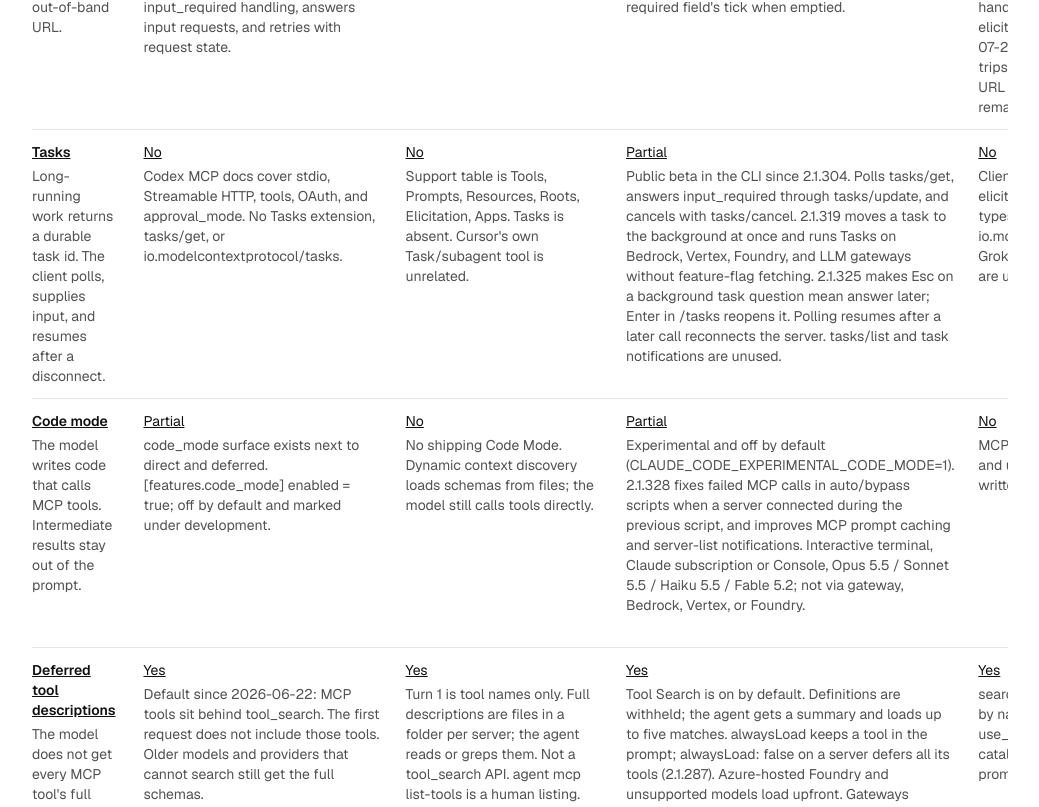
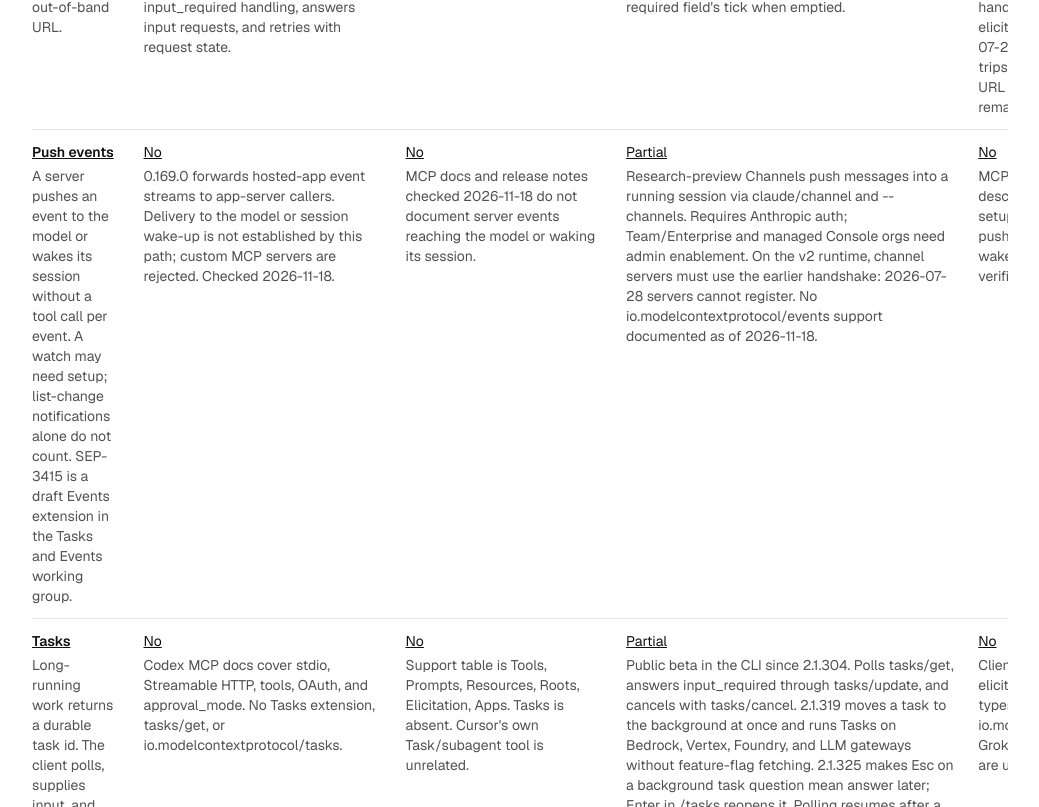
Before and after one commit to neon-solutions/ismcpgoodyet, a Next.js app: page / in a window 1280 px wide. Shown: the part 1013-1820 px from the top of the page, without its empty margins (120-1159 px from the left). Built offline with nearby package versions, Linux system fonts and the light colour scheme.

Commit message:
feat: add push events to the MCP scoreboard (#4)

```diff
--- a/content/site.ts
+++ b/content/site.ts
@@ -60,6 +60,16 @@ export const features = [
     specUrl:
       "https://modelcontextprotocol.io/specification/2026-07-28/client/elicitation",
     shippedAt: "2025-11-25",
+  },
+  {
+    id: "push-events",
+    name: "Push events",
+    kind: "spec",
+    summary:
+      "A server pushes an event to the model or wakes its session without a tool call per event. A watch may need setup; list-change notifications alone do not count. SEP-3415 is a draft Events extension in the Tasks and Events working group.",
+    specUrl:
+      "https://github.com/modelcontextprotocol/modelcontextprotocol/pull/3415",
+    shippedAt: "2026-10-05",
   },
   {
     id: "tasks",
@@ -221,6 +231,47 @@ export const status = {
       evidenceUrl: "https://docs.factory.com/changelog/release-notes",
       notes:
         "Elicitation prompts from MCP tools appear and resume after an interruption (0.112.0). MCP docs do not cover it; form vs URL mode is not documented.",
+    },
+  },
+  "push-events": {
+    codex: {
+      status: "no",
+      evidenceUrl:
+        "https://github.com/openai/codex/blob/rust-v0.169.0/codex-rs/app-server/src/request_processors/mcp_event_stream.rs",
+      notes:
+        "0.169.0 forwards hosted-app event streams to app-server callers. Delivery to the model or session wake-up is not established by this path; custom MCP servers are rejected. Checked 2026-11-18.",
+    },
+    cursor: {
+      status: "no",
+      evidenceUrl: "https://cursor.com/docs/mcp",
+      notes:
+        "MCP docs and release notes checked 2026-11-18 do not document server events reaching the model or waking its session.",
+    },
+    "claude-code": {
+      status: "partial",
+      evidenceUrl:
+        "https://code.claude.com/docs/en/mcp#push-messages-with-channels",
+      notes:
+        "Research-preview Channels push messages into a running session via claude/channel and --channels. Requires Anthropic auth; Team/Enterprise and managed Console orgs need admin enablement. On the v2 runtime, channel servers must use the earlier handshake: 2026-07-28 servers cannot register. No io.modelcontextprotocol/events support documented as of 2026-11-18.",
+    },
+    grok: {
+      status: "no",
+      evidenceUrl: "https://docs.x.ai/build/features/mcp-servers",
+      notes:
+        "MCP docs checked 2026-11-18 describe tools and server setup, with no documented push-to-model or session-wake support. Changelog verification unavailable.",
+    },
+    opencode: {
+      status: "partial",
+      evidenceUrl:
+        "https://github.com/anomalyco/opencode/blob/v2.3.0/packages/core/src/tool/plugin/mcp-events.ts",
+      notes:
+        "2.3 adds experimental draft Events support behind mcp_events. watch_mcp_event sets up a watch, then a server event wakes the session. Defaults to one event; once: false keeps watching without a tool call per event.",
+    },
+    "factory-droid": {
+      status: "no",
+      evidenceUrl: "https://docs.factory.com/harness/mcp",
+      notes:
+        "MCP docs and release notes checked 2026-11-18 do not document server events reaching the model or waking its session. SSE transport support alone does not establish this.",
     },
   },
   tasks: {
@@ -618,6 +669,11 @@ export const timeline = [
     href: "https://modelcontextprotocol.io/development/roadmap",
   },
   {
+    date: "2026-10-05",
+    title: "Draft Events extension proposed (SEP-3415)",
+    href: "https://github.com/modelcontextprotocol/modelcontextprotocol/pull/3415",
+  },
+  {
     date: "2026-11-11",
     title: "MCP moves to two spec releases a year",
     href: "https://blog.modelcontextprotocol.io/posts/mcp-release-cycle/",
@@ -660,7 +716,7 @@ export const news = [
     sourceName: "GitHub",
     sourceUrl: "https://github.com/anomalyco/opencode/releases/tag/v2.3.0",
     summary:
-      "Behind the mcp_events flag, OpenCode lists and streams events from servers that offer the draft io.modelcontextprotocol/events extension (SEP-3415, still an open PR), and a watch_mcp_event tool wakes a session when one arrives. It is the first client on this board with server-initiated events.",
+      "Behind the mcp_events flag, OpenCode lists and streams events from servers that offer the draft io.modelcontextprotocol/events extension (SEP-3415, still an open PR), and a watch_mcp_event tool wakes a session when one arrives.",
   },
   {
     slug: "claude-code-code-mode",
--- a/lib/types.ts
+++ b/lib/types.ts
@@ -13,6 +13,7 @@ export type ClientId =
 export type FeatureId =
   | "stateless-2026-07-28"
   | "elicitation"
+  | "push-events"
   | "tasks"
   | "code-mode"
   | "dynamic-load"
```
